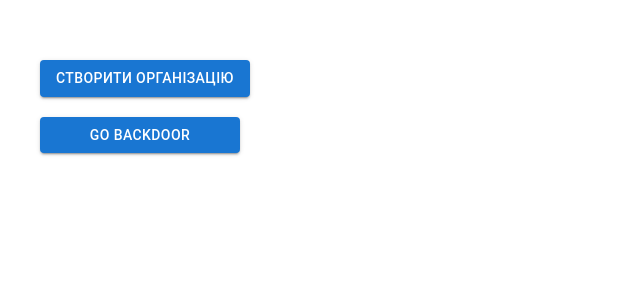
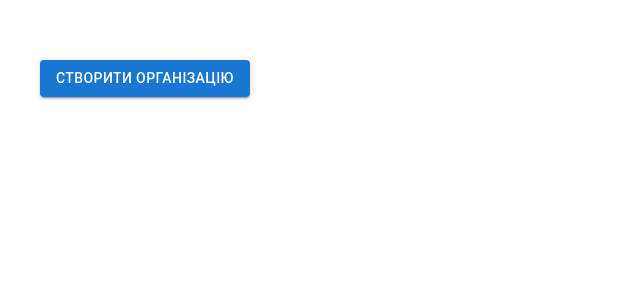
Before and after one commit to alexkobylansky/web-app, a React (Create React App) app: page / in a window 1280 px wide. Shown: the top 300 px of the page, without its empty margins (0-640 px from the left). Built offline with nearby package versions, Linux system fonts and the light colour scheme.

Commit message:
Hide "go backdoor" button

```diff
--- a/src/components/app/App.js
+++ b/src/components/app/App.js
@@ -66,7 +66,7 @@ export function App() {
     month = "0" + month;
   }
 
-  const backdoor = async () => {
+  /*const backdoor = async () => {
     const REACT_APP_SECRET_KEY =process.env.REACT_APP_SECRET_KEY;
 
     await fetch(
@@ -75,7 +75,7 @@ export function App() {
         credentials: "include",
       }
     )
-  };
+  };*/
 
   const createCompany = async (event) => {
     event.preventDefault();
@@ -866,7 +866,7 @@ export function App() {
       {step === 1 && <div>
         <Button type="button" variant="contained" onClick={() => setStep(2)}>Створити організацію</Button><br/>
         {/*<Button type="button" variant="contained" onClick={() => setStep(3)}>Приєднатись до організації</Button><br/>*/}
-        <Button type="button" variant="contained" onClick={backdoor}>Go backdoor</Button>
+        {/*<Button type="button" variant="contained" onClick={backdoor}>Go backdoor</Button>*/}
       </div>}
       {step === 2 && <div>
         <form method="POST" action="#" onSubmit={(event) => {
```
